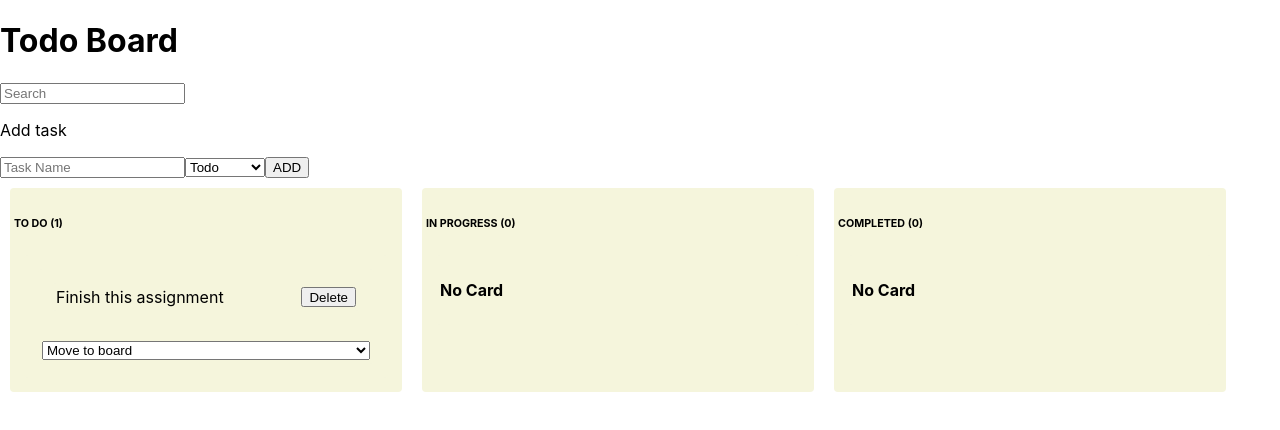
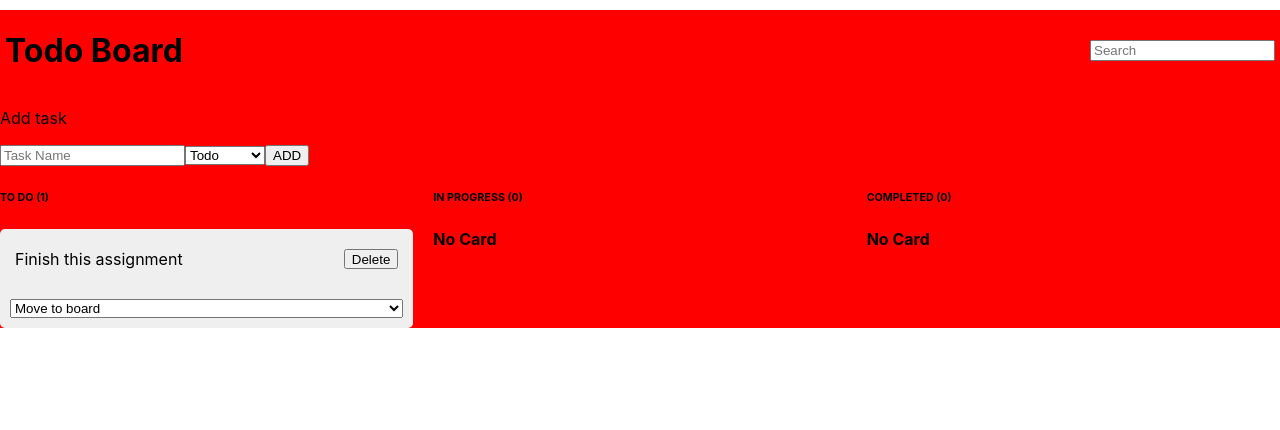
Before and after one commit to thisshri/todo-board, a React (Create React App) app: page / in a window 1280 px wide. Shown: the top 430 px of the page. Built offline with nearby package versions, Linux system fonts and the light colour scheme.

Commit message:
Fix search bug and update TodoBoard style

```diff
--- a/src/containers/todoBoard/index.js
+++ b/src/containers/todoBoard/index.js
@@ -12,6 +12,7 @@ const TodoBoard = () => {
   const taskType = useRef();
   const [taskName, setTaskName] = useState('');
   const [pk, setPk] = useState(0);
+  const [searchKey, setSearchKey] = useState('');
 
   const [DATA, setDATA] = useState(
     [
@@ -27,7 +28,7 @@ const TodoBoard = () => {
 
   const getData = useCallback(
     (boardName) => {
-      if (filteredData.length) {
+      if (searchKey) {
         return filteredData.filter(
           data => data.boardName === boardName
         );
@@ -35,11 +36,12 @@ const TodoBoard = () => {
       return DATA.filter(
         data => data.boardName === boardName
       );
-    }, [DATA, filteredData]
+    }, [DATA, filteredData, searchKey]
   )
 
   const handleSearch = useCallback(
    (event) => {
+    setSearchKey(event.target.value);
     setFilteredData(
       DATA.filter(
         d => d.taskTitle.toLocaleLowerCase().includes(event.target.value.toLocaleLowerCase())
@@ -73,17 +75,17 @@ const TodoBoard = () => {
      }
    }, [taskName, DATA]
   )
-  console.log(
-    DATA
-  )
+
   return (
     <div className="todo-board">
+      <div className="header">
         <h1>Todo Board</h1>
-      <input type="text" id="myInput" onKeyUp={handleSearch} placeholder="Search"/>
+        <input type="text" id="myInput" values={searchKey} onKeyUp={handleSearch} placeholder="Search"/>
+      </div>
 
       <p>Add task</p>
+      <div className="add-task">
         <input type="text" value={taskName} onChange={handleTaskName} placeholder="Task Name"/>
-
         <select name="Change Status" ref={taskType}>
           {
             BOARD_TYPES.map(
@@ -94,8 +96,8 @@ const TodoBoard = () => {
         <button onClick={handleAddTask}>
           ADD
         </button>
-
-      <div>
+      </div>
+      <div className="boards">
         <Board
           title={BOARD_TYPE.TODO}
           cardsData={getData(BOARD_TYPE.TODO)}
--- a/src/containers/todoBoard/styles.scss
+++ b/src/containers/todoBoard/styles.scss
@@ -1,14 +1,16 @@
 .todo-board {
-    margin-left: auto;
-    margin-right: auto;
-  & > div {
+  background-color: red;
+
+  .header {
+    margin: 10px 5px;
     display: flex;
-    div {
-      min-width: 30%;
-      border-radius: 4px;
-      margin: 10px;
-      padding: 4px;
-      background: beige;
-    }
+    justify-content: space-between;
+    align-items: center;
+  }
+
+  .boards {
+    display: grid;
+    grid-template-columns: 1fr 1fr 1fr;
+    grid-column-gap: 20px;
   }
 }
```
Lines whose indentation alone changed are shown as unchanged.
